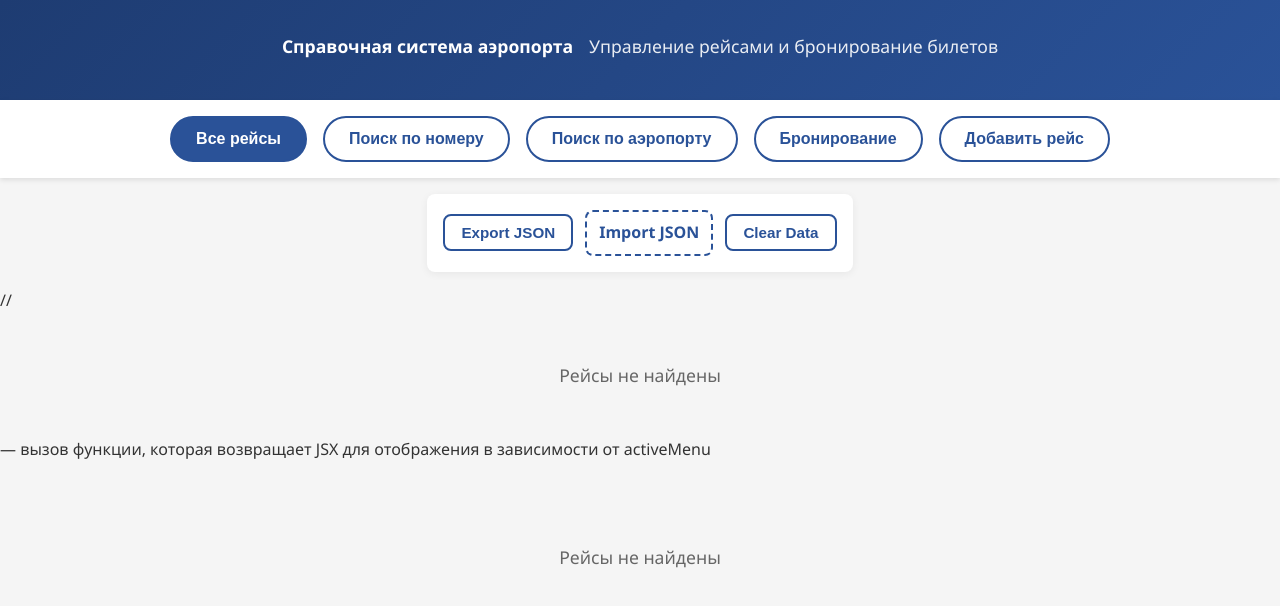
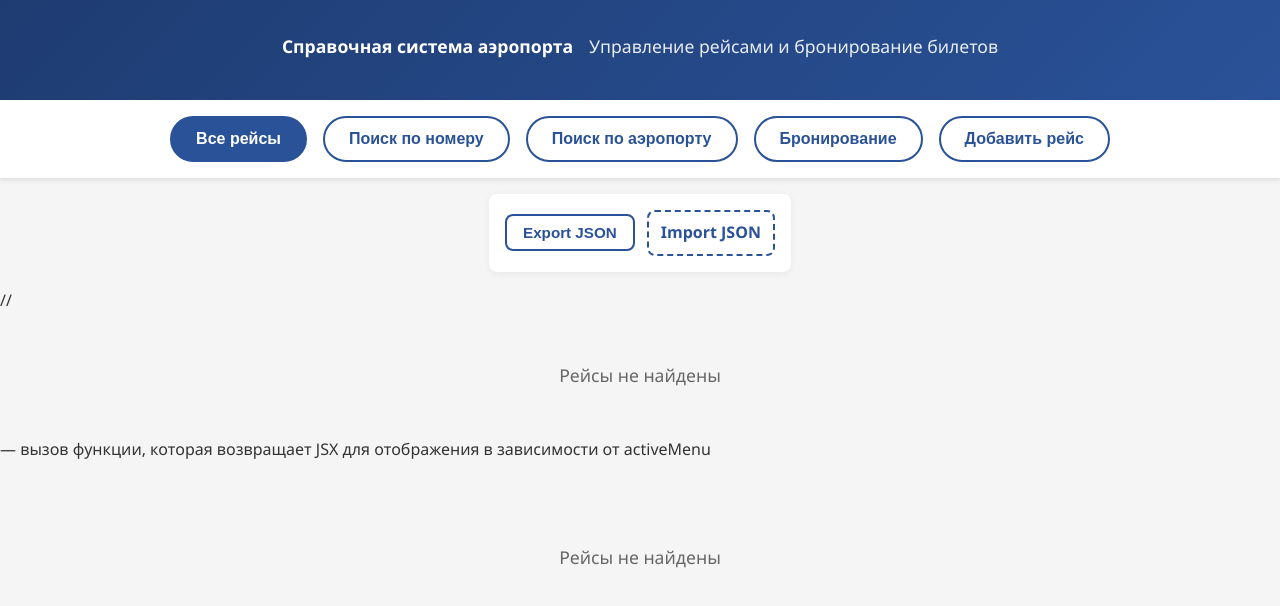
Before and after one commit to kclkcl3/airport-system, a React (Create React App) app: page / in a window 1280 px wide. Shown: the top 606 px of the page. Built offline with nearby package versions, Linux system fonts and the light colour scheme.

Commit message:
removed "clear all" button

```diff
--- a/src/App.tsx
+++ b/src/App.tsx
@@ -102,12 +102,6 @@ useEffect(() => {
 		}
 	};
 
-	const handleClearData = () => {
-		flightList.clearAll();
-		setUpdateTrigger((prev) => prev + 1);
-		setMessage({ type: 'success', text: 'Данные очищены' });
-	};
-
 	const renderContent = () => {
 		switch (activeMenu) {
 			case 'all':
@@ -182,7 +176,6 @@ useEffect(() => {
 						style={{ display: 'inline-block', marginLeft: 8 }}
 					/>
 				</label>
-				<button onClick={handleClearData}>Clear Data</button>
 				{message && (
 					<div
 						className={
```
